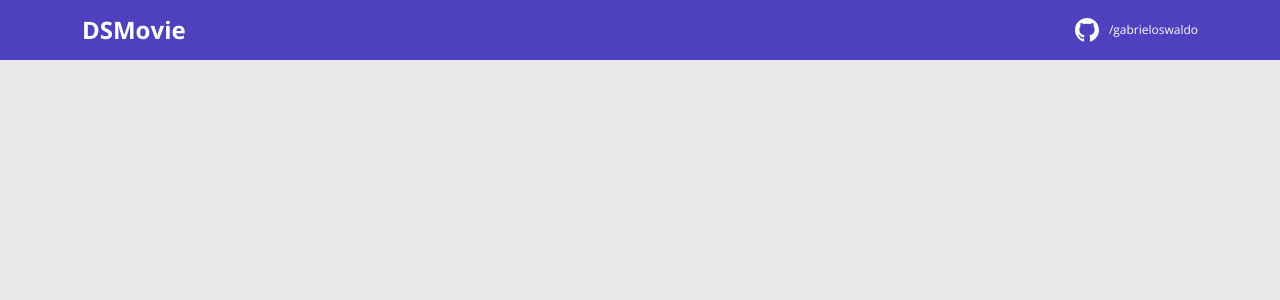
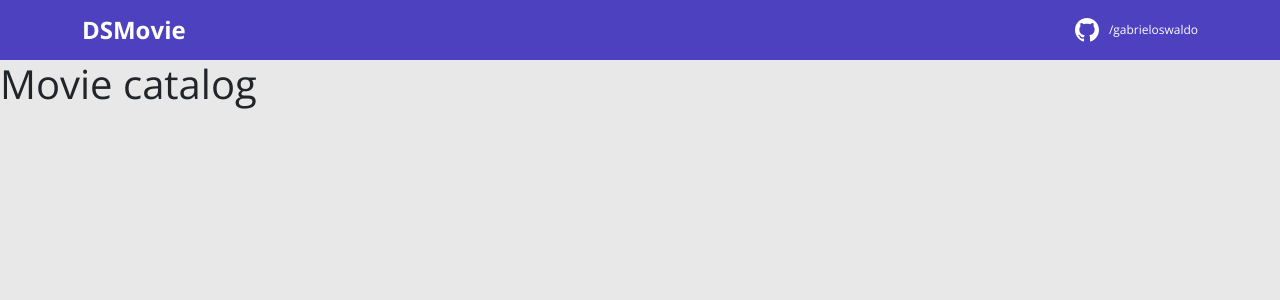
Before and after one commit to gabrieloswaldo/dsmovie, a React (Create React App) app in the folder frontend/: page / in a window 1280 px wide. Shown: the top 300 px of the page. Built offline with nearby package versions, Linux system fonts and the light colour scheme.

Commit message:
Add routes

```diff
--- a/frontend/package.json
+++ b/frontend/package.json
@@ -10,9 +10,11 @@
     "@types/node": "^16.7.13",
     "@types/react": "^17.0.20",
     "@types/react-dom": "^17.0.9",
+    "@types/react-router-dom": "5.3.2",
     "bootstrap": "5.1.3",
     "react": "^17.0.2",
     "react-dom": "^17.0.2",
+    "react-router-dom": "6.2.1",
     "react-scripts": "5.0.0",
     "typescript": "^4.4.2",
     "web-vitals": "^2.1.0"
--- a/frontend/src/App.tsx
+++ b/frontend/src/App.tsx
@@ -1,7 +1,20 @@
-import NavBar from "./components/NavBar";
+import { BrowserRouter, Routes, Route } from "react-router-dom";
+import Listing from "pages/Listing";
+import Form from "pages/Form";
+import Navbar from "components/NavBar";
 
-function App() {
-  return <NavBar />;
-}
+const App = (): JSX.Element => {
+  return (
+    <BrowserRouter>
+      <Navbar />
+      <Routes>
+        <Route path="/" element={<Listing />} />
+        <Route path="/form">
+          <Route path=":movieId" element={<Form />} />
+        </Route>
+      </Routes>
+    </BrowserRouter>
+  );
+};
 
 export default App;
--- /dev/null
+++ b/frontend/src/pages/Form/index.tsx
@@ -0,0 +1,5 @@
+function Form() {
+  return <h1>Formulary</h1>;
+}
+
+export default Form;
--- /dev/null
+++ b/frontend/src/pages/Listing/index.tsx
@@ -0,0 +1,5 @@
+function Listing() {
+  return <h1>Movie catalog</h1>;
+}
+
+export default Listing;
```
Also changed, not shown: 1 other file (tests, documents, lock files or other folders).
